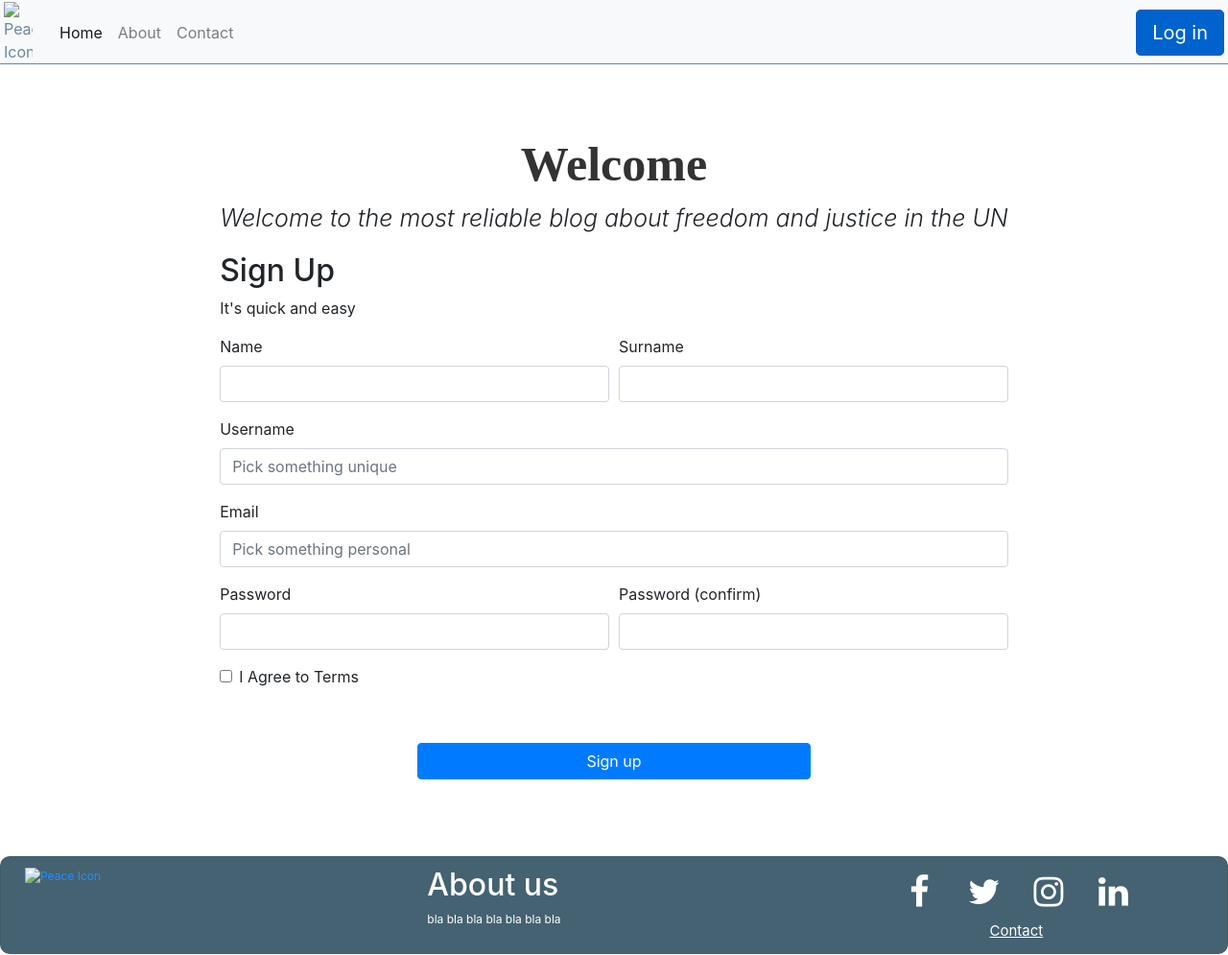
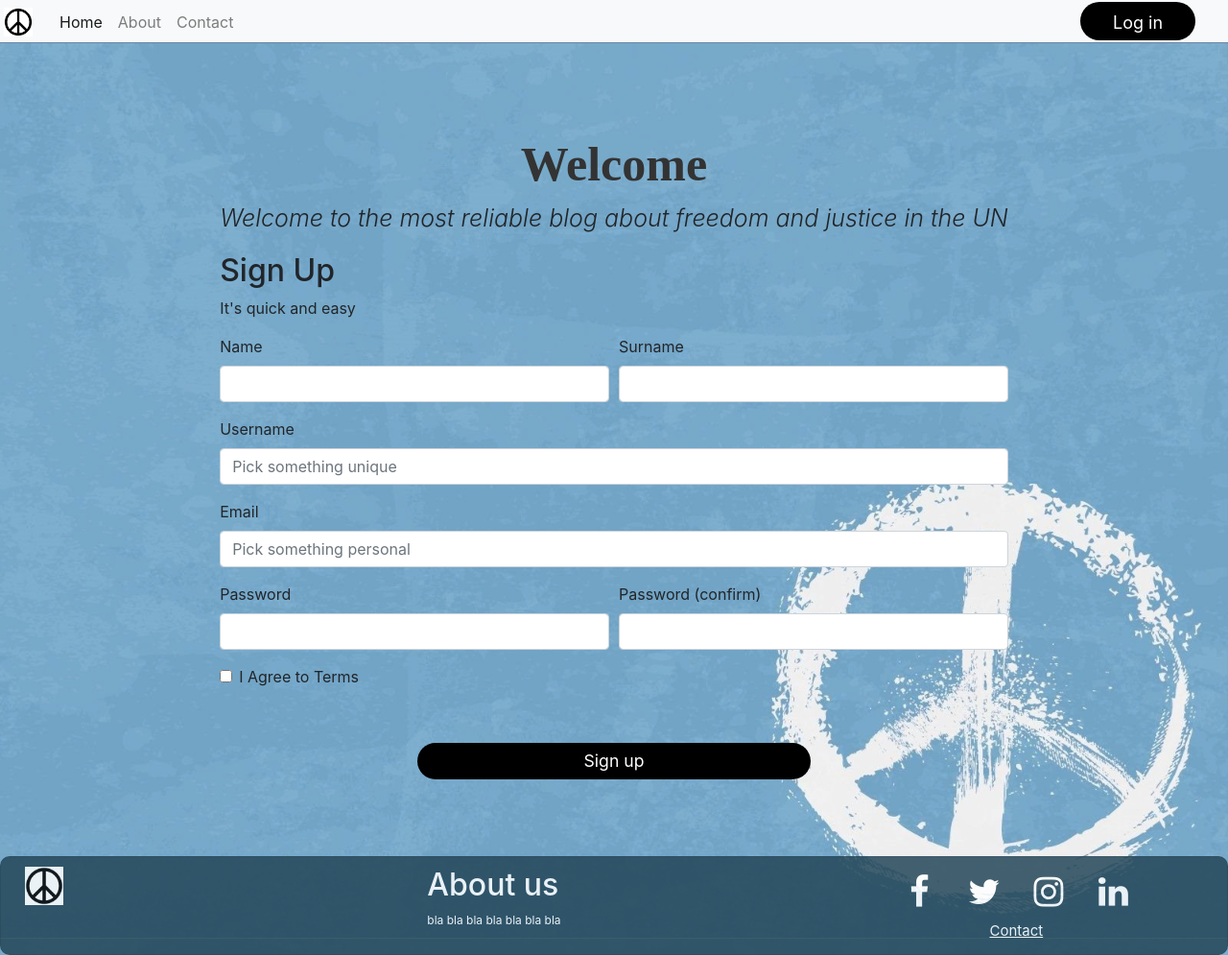
Before and after one commit to mpatsiou/pspi-project, a plain HTML site: page index.html in a window 1280 px wide. Shown: the whole page at 96% size. Drawn offline with nearby package versions, Linux system fonts and the light colour scheme; files that its build step writes are made by us from their sources.

Commit message:
Fix file paths

```diff
--- a/css/base.css
+++ b/css/base.css
@@ -1,5 +1,5 @@
 body {
-  background: url("./background.jpg");
+  background: url("../photos/background.jpg");
   background-position: center;
   background-size: 100%;
 }
--- a/index.html
+++ b/index.html
@@ -4,16 +4,16 @@
     <meta charset="utf-8">
     <link rel="stylesheet" type="text/css "href="https://stackpath.bootstrapcdn.com/bootstrap/4.4.1/css/bootstrap.min.css" integrity="sha384-Vkoo8x4CGsO3+Hhxv8T/Q5PaXtkKtu6ug5TOeNV6gBiFeWPGFN9MuhOf23Q9Ifjh" crossorigin="anonymous">
     <link rel="stylesheet" href="https://cdnjs.cloudflare.com/ajax/libs/font-awesome/4.7.0/css/font-awesome.min.css">
-    <link rel="stylesheet" type="text/css" href="./base.css" />
-    <link rel="stylesheet" type="text/css" href="./style.css" />
+    <link rel="stylesheet" type="text/css" href="./css/base.css" />
+    <link rel="stylesheet" type="text/css" href="./css/register.css" />
     <title>Freeeeeedom</title>
-    <link rel="shortcut icon" type="image/x-icon" href="./favicon.ico" />
+    <link rel="shortcut icon" type="image/x-icon" href="./photos/favicon.ico" />
 
   </head>
   <body>
     <div id="wrapper">
       <nav class="navbar navbar-expand-lg navbar-light bg-light">
-        <img src="./favicon.ico" alt="Peace Icon" id="peace-icon">
+        <img src="./photos/favicon.ico" alt="Peace Icon" id="peace-icon">
         <div class="collapse navbar-collapse" id="navbar-menu">
           <ul class="navbar-nav mr-auto">
             <li class="nav-item active">
@@ -83,7 +83,7 @@
       <div class="row">
         <div class="col-sm footer-logo">
           <a href="./index.html">
-            <img src="./favicon.ico" alt="Peace Icon" id="footer-icon">
+            <img src="./photos/favicon.ico" alt="Peace Icon" id="footer-icon">
           </a>
         </div>
         <div class="col-sm footer-about-us">
```
Also changed, not shown: login.html (+5 -5 lines).
